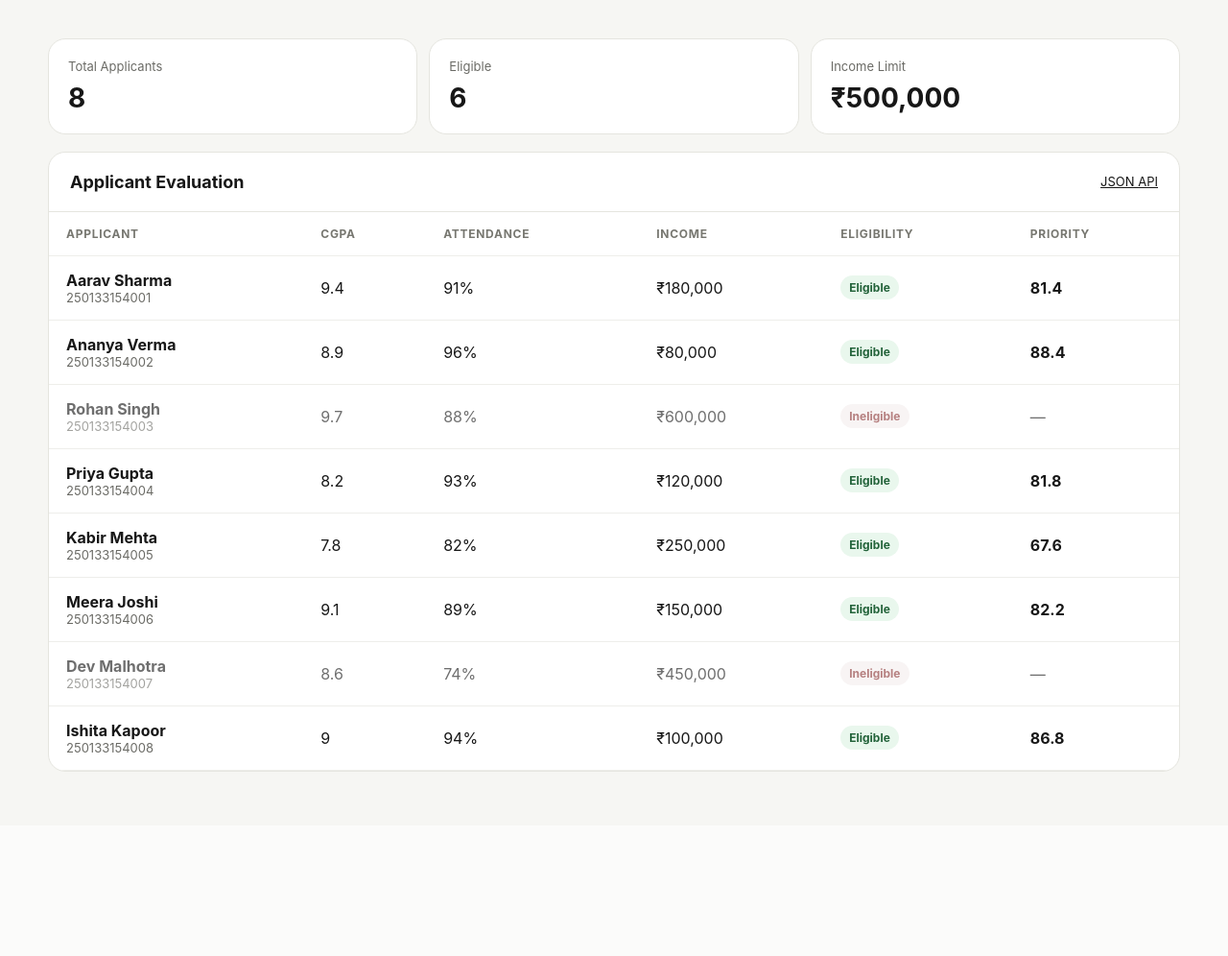
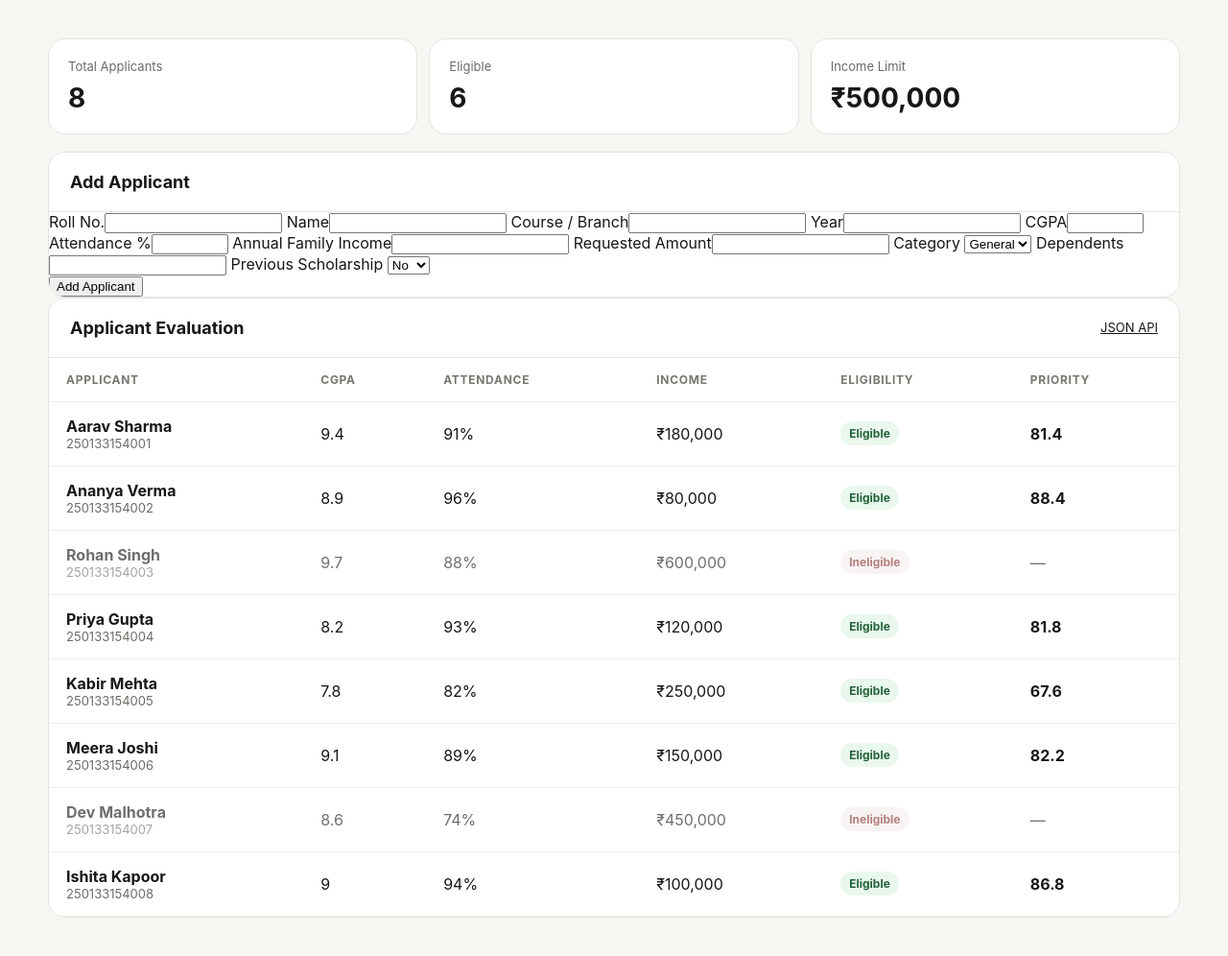
Before and after one commit to shutkarshX/Scholarship-Allocation-System, a Flask app: page / in a window 1280 px wide. Shown: the part 231-1227 px from the top of the page at 96% size. Before the commit the page ends 1035 px from the top, so only its background shows below. Run offline with Flask 3, Linux system fonts and the light colour scheme.

Commit message:
Add applicant entry form

```diff
--- a/frontend/templates/dashboard.html
+++ b/frontend/templates/dashboard.html
@@ -18,6 +18,44 @@
             <article><span>Total Applicants</span><strong>{{ applicants|length }}</strong></article>
             <article><span>Eligible</span><strong>{{ eligible_count }}</strong></article>
             <article><span>Income Limit</span><strong>₹{{ "{:,.0f}".format(policy.max_family_income) }}</strong></article>
+        </section>
+
+        <section class="panel form-panel">
+            <div class="panel-heading">
+                <h2>Add Applicant</h2>
+            </div>
+
+            {% if form_error %}
+            <p class="form-error">{{ form_error }}</p>
+            {% endif %}
+
+            <form method="post" action="/applicants" class="applicant-form">
+                <label>Roll No.<input name="roll_no" value="{{ form_data.roll_no if form_data else '' }}" required></label>
+                <label>Name<input name="name" value="{{ form_data.name if form_data else '' }}" required></label>
+                <label>Course / Branch<input name="course" value="{{ form_data.course if form_data else '' }}" required></label>
+                <label>Year<input type="number" name="year" min="1" value="{{ form_data.year if form_data else '' }}" required></label>
+                <label>CGPA<input type="number" name="cgpa" min="0" max="10" step="0.01" value="{{ form_data.cgpa if form_data else '' }}" required></label>
+                <label>Attendance %<input type="number" name="attendance" min="0" max="100" step="0.1" value="{{ form_data.attendance if form_data else '' }}" required></label>
+                <label>Annual Family Income<input type="number" name="family_income" min="0" step="1" value="{{ form_data.family_income if form_data else '' }}" required></label>
+                <label>Requested Amount<input type="number" name="requested_amount" min="1" step="1" value="{{ form_data.requested_amount if form_data else '' }}" required></label>
+                <label>Category
+                    <select name="category">
+                        {% for category in ["General", "OBC", "SC", "ST", "Other"] %}
+                        <option value="{{ category }}" {% if form_data and form_data.category == category %}selected{% endif %}>{{ category }}</option>
+                        {% endfor %}
+                    </select>
+                </label>
+                <label>Dependents<input type="number" name="dependents" min="0" step="1" value="{{ form_data.dependents if form_data else '' }}" required></label>
+                <label>Previous Scholarship
+                    <select name="previous_scholarship">
+                        <option value="false" {% if not form_data or not form_data.previous_scholarship %}selected{% endif %}>No</option>
+                        <option value="true" {% if form_data and form_data.previous_scholarship %}selected{% endif %}>Yes</option>
+                    </select>
+                </label>
+                <div class="form-actions">
+                    <button type="submit">Add Applicant</button>
+                </div>
+            </form>
         </section>
 
         <section class="panel">
```
